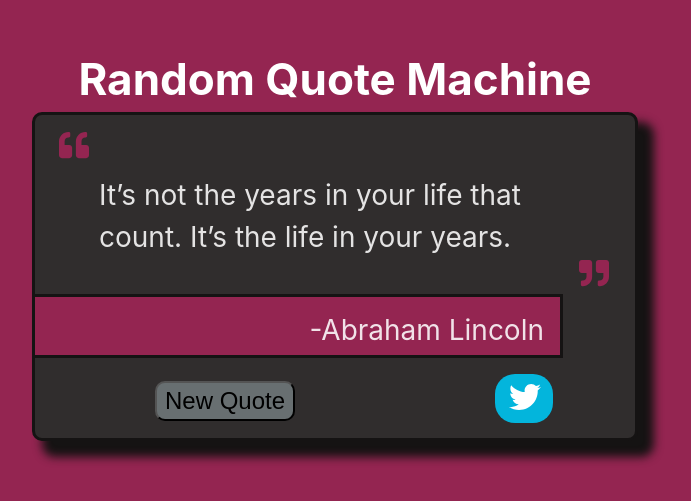
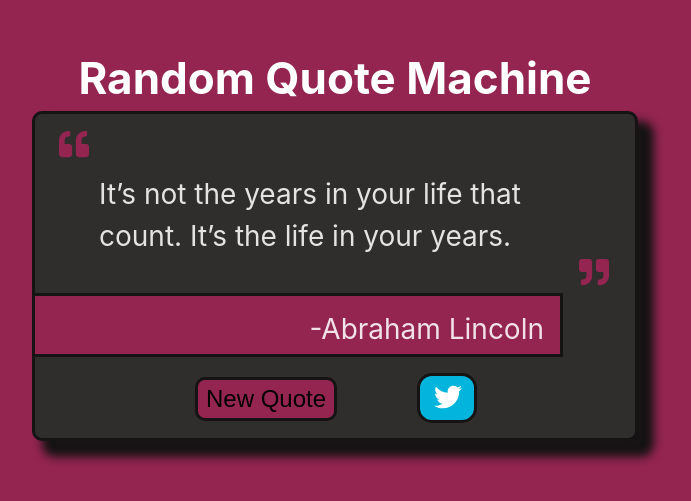
Before and after one commit to Amanda-P-bus/fCC-RandomQuoteGenerator, a React (Vite) app in the folder random-quote-machine/: page / in a window 1280 px wide. Shown: the part 157-658 px from the top of the page, without its empty margins (305-996 px from the left). Built offline with nearby package versions, Linux system fonts and the light colour scheme.

Commit message:
added color transitions

```diff
--- a/random-quote-machine/src/App.css
+++ b/random-quote-machine/src/App.css
@@ -13,8 +13,8 @@ h1 {font-size: 5.5vh; text-align: center; color: white;}
 
 #holdBtns { margin-top: 1vh; padding-top: 1vh; padding-bottom: 2vh; margin-bottom: -2vh;}
 
-#new-quote {font-size: 3vh; height: 5vh; width: auto; margin-left: 15vh; padding-left: 1vh; padding-right: 1vh; background-color: rgb(104, 111, 113); border-radius: 10px;  }
+#new-quote {font-size: 3vh; height: 5.5vh; width: auto; margin-left: 20vh; padding-left: 1vh; padding-right: 1vh; background-color: rgb(104, 111, 113); border-radius: 10px; border: solid 3px rgb(21,19,19);}
 
-#maybe { background-color:  rgb(3, 181, 220); border-radius: 20px; margin-left: 25vh; font-size: 3vh; padding: .75vh; border: none;}
+#maybe { background-color:  rgb(3, 181, 220); border-radius: 15px; margin-left: 10vh; font-size: 3vh; padding: .75vh; border: solid 3px rgb(21,19,19);}
 
-#tweet-quote {color:white; text-decoration: none; font-size: 4vh; padding-right: .75vh;}
+#tweet-quote {color:white; text-decoration: none; font-size: 3.5vh; padding-right: .75vh;}
--- a/random-quote-machine/src/App.tsx
+++ b/random-quote-machine/src/App.tsx
@@ -21,6 +21,9 @@ const getRandomColor = (): string =>
    return `rgb(${getR}, ${getB}, ${getG})`
   }
 
+const transition = "all 1s";
+
+
 function App() {
 
 const [quote, setQuote] = useState<Quote>(getRandomQuote());
@@ -40,16 +43,16 @@ const changeQuote = () => {setQuote(getRandomQuote()); setRandomColor(getRandomC
     <div id="quote-box">
 
       <div id="catch-quote">
-        <FaQuoteLeft size={30} style={{color: randomColor, marginLeft: "3vh"}} />
+        <FaQuoteLeft size={30} style={{color: randomColor, marginLeft: "3vh", transition}} />
         <div id="text">{quote.quote}
         </div>
 
-        <FaQuoteRight size={30} style={{marginLeft:"68vh", color: randomColor}} />
+        <FaQuoteRight size={30} style={{marginLeft:"68vh", color: randomColor, transition}} />
 
-        <div id="author" style={{backgroundColor: randomColor}}>-{quote.author}</div>
+        <div id="author" style={{backgroundColor: randomColor, transition}}>-{quote.author}</div>
       </div>
             <div id="holdBtns">
-      <button id="new-quote" onClick={changeQuote}>New Quote</button>
+      <button id="new-quote" onClick={changeQuote} style={{backgroundColor: randomColor, transition}}>New Quote</button>
         <button id="maybe">
         <a  id="tweet-quote" target="_blank" href="twitter.com/intent/tweet"><FaTwitter style={{marginBottom: "-.5vh", paddingLeft: "1vh"}} /></a>
         </button>
```
